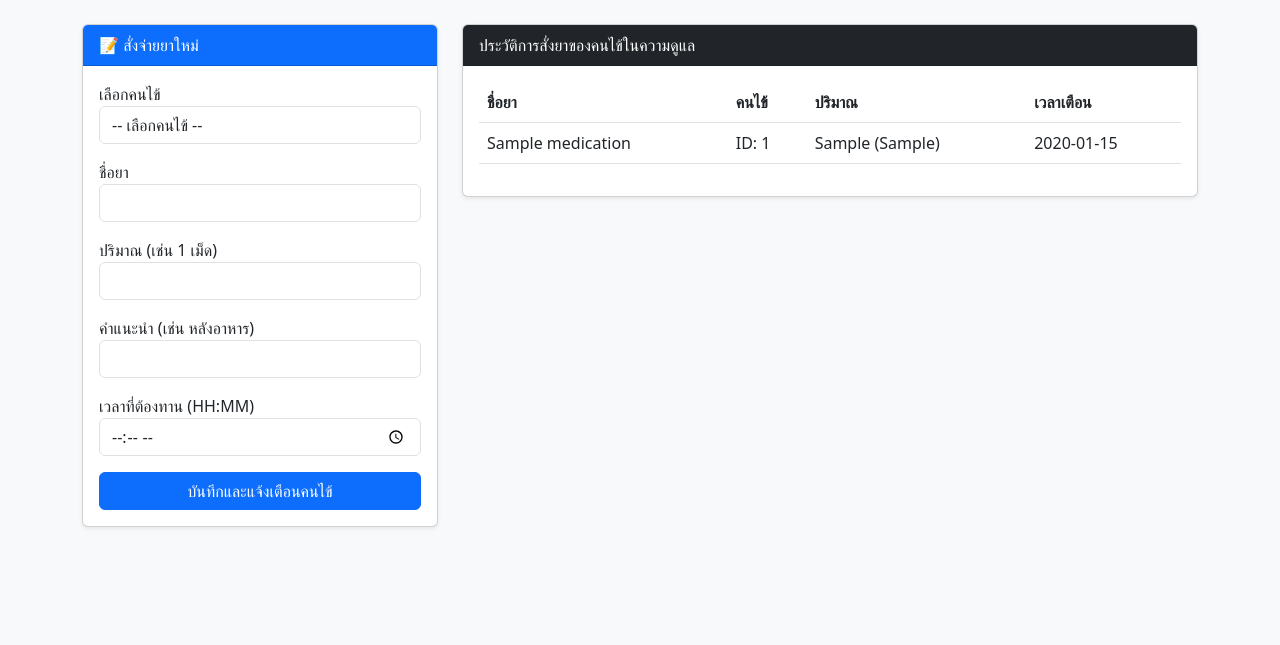
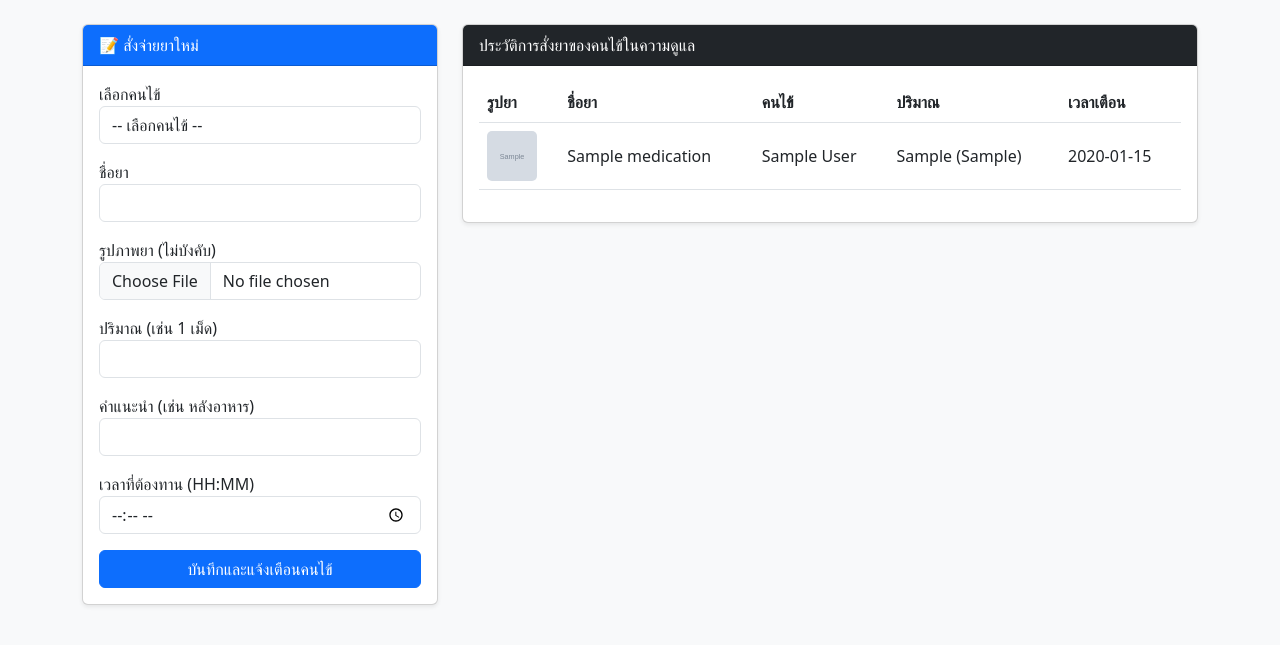
Before and after one commit to 6710110246-svg/JodYa, a Flask app: template templates/doctor_dash.html in a window 1280 px wide. Shown: the part 56-701 px from the top of the page. Run offline with Flask 3, Linux system fonts and the light colour scheme; the template is opened without the code that fills it: values that come from a table or form of the project are taken from there, others are empty; tables that the repository leaves empty hold one stand-in row (values such as "Sample post"); grey boxes marked "Sample" are stand-in pictures; parts of the project's set-up code (start-up, migrations or seed data) failed here and were passed over.

Commit message:
Doctor update

```diff
--- a/app.py
+++ b/app.py
@@ -1,4 +1,5 @@
 import os
+from werkzeug.utils import secure_filename
 from datetime import datetime, timedelta
 from flask import Flask, render_template, request, redirect, url_for, flash, session, abort
 from flask_sqlalchemy import SQLAlchemy
@@ -8,6 +9,8 @@ from flask_mail import Mail, Message as MailMessage
 from apscheduler.schedulers.background import BackgroundScheduler
 from functools import wraps
 
+app.config['UPLOAD_FOLDER'] = 'static/uploads'
+os.makedirs(app.config['UPLOAD_FOLDER'], exist_ok=True)
 # ตั้งค่าให้ OAuth ยอมรับ HTTP (สำหรับ dev/IP)
 os.environ['OAUTHLIB_INSECURE_TRANSPORT'] = '1'
 
@@ -25,7 +28,6 @@ app.config['MAIL_USE_TLS'] = True
 app.config['MAIL_USERNAME'] = 'YOUR_EMAIL@gmail.com'     # ใส่อีเมลของคุณ
 app.config['MAIL_PASSWORD'] = 'YOUR_APP_PASSWORD'        # ใส่ App Password ของอีเมล
 
-# ดึงค่า Client ID และ Secret จาก Environment Variables (ปลอดภัย ไม่โดน GitHub บล็อก)
 GOOGLE_CLIENT_ID = os.environ.get('GOOGLE_CLIENT_ID')
 GOOGLE_CLIENT_SECRET = os.environ.get('GOOGLE_CLIENT_SECRET')
 
@@ -42,7 +44,7 @@ google = oauth.register(
     authorize_url='https://accounts.google.com/o/oauth2/auth',
     authorize_params=None,
     api_base_url='https://www.googleapis.com/oauth2/v1/',
-    jwks_uri='https://www.googleapis.com/oauth2/v3/certs',  # แก้ปัญหา Missing jwks_uri
+    jwks_uri='https://www.googleapis.com/oauth2/v3/certs',
     client_kwargs={'scope': 'openid email profile'},
 )
 
@@ -66,14 +68,17 @@ class Medication(db.Model):
     doctor_id = db.Column(db.Integer, db.ForeignKey('user.id'))
     med_name = db.Column(db.String(100), nullable=False)
     dosage = db.Column(db.String(50))
-    instruction = db.Column(db.String(50)) # เช่น หลังอาหารเช้า
-    time_to_take = db.Column(db.String(10)) # เก็บเวลาเป็น HH:MM
+    instruction = db.Column(db.String(50))
+    time_to_take = db.Column(db.String(10))
+    image_file = db.Column(db.String(255), nullable=True) # เพิ่มบรรทัดนี้
+    # เชื่อมความสัมพันธ์เพื่อดึงชื่อคนไข้มาโชว์ง่ายๆ
+    patient = db.relationship('User', foreign_keys=[patient_id])
 
 class MedLog(db.Model):
     id = db.Column(db.Integer, primary_key=True)
     med_id = db.Column(db.Integer, db.ForeignKey('medication.id'))
     date_logged = db.Column(db.Date, default=datetime.utcnow().date)
-    status = db.Column(db.String(20), default='pending') # taken, pending
+    status = db.Column(db.String(20), default='pending')
 
 @login_manager.user_loader
 def load_user(user_id):
@@ -94,6 +99,7 @@ def doctor_required(f):
 @login_required
 def index():
     if current_user.role == 'doctor':
+        # ดึงรายชื่อคนไข้ทั้งหมดไปแสดงให้หมอเลือกใน Dropdown
         patients = User.query.filter_by(role='patient').all()
         meds = Medication.query.filter_by(doctor_id=current_user.id).all()
         return render_template('doctor_dash.html', patients=patients, meds=meds)
@@ -111,7 +117,8 @@ def login():
 def login_role(role):
     session['temp_role'] = role
     redirect_uri = url_for('authorize', _external=True)
-    return google.authorize_redirect(redirect_uri)
+    # เพิ่ม prompt='select_account' เพื่อบังคับให้ผู้ใช้เลือกอีเมลเสมอ
+    return google.authorize_redirect(redirect_uri, prompt='select_account')
 
 @app.route('/authorize')
 def authorize():
@@ -119,7 +126,10 @@ def authorize():
     resp = google.get('userinfo')
     user_info = resp.json()
 
+    # เช็คว่ามีอีเมลนี้ในฐานข้อมูลหรือยัง
     user = User.query.filter_by(email=user_info['email']).first()
+
+    # ถ้ายืนยันอีเมลครั้งแรก ให้สร้างบัญชีและใส่ role ตามที่กดปุ่มมา
     if not user:
         role = session.get('temp_role', 'patient')
         user = User(google_id=user_info['id'], email=user_info['email'], name=user_info['name'], role=role)
@@ -148,8 +158,25 @@ def assign_med():
     instruction = request.form.get('instruction')
     time_to_take = request.form.get('time_to_take')
 
-    new_med = Medication(patient_id=patient_id, doctor_id=current_user.id,
-                         med_name=med_name, dosage=dosage, instruction=instruction, time_to_take=time_to_take)
+    if not patient_id:
+        flash('กรุณาเลือกคนไข้ที่ต้องการจ่ายยา', 'danger')
+        return redirect(url_for('index'))
+
+    # จัดการเซฟไฟล์รูปภาพ (ถ้ามีการอัปโหลด)
+    image_file = None
+    if 'med_image' in request.files:
+        file = request.files['med_image']
+        if file.filename != '':
+            filename = secure_filename(file.filename)
+            file.save(os.path.join(app.config['UPLOAD_FOLDER'], filename))
+            image_file = filename
+
+    new_med = Medication(
+        patient_id=patient_id, doctor_id=current_user.id,
+        med_name=med_name, dosage=dosage, instruction=instruction,
+        time_to_take=time_to_take, image_file=image_file # เพิ่ม image_file ตรงนี้
+    )
+
     db.session.add(new_med)
     db.session.commit()
     flash('จ่ายยาให้คนไข้เรียบร้อยแล้ว!', 'success')
--- a/templates/doctor_dash.html
+++ b/templates/doctor_dash.html
@@ -6,11 +6,12 @@
         <div class="card shadow-sm">
             <div class="card-header bg-primary text-white">📝 สั่งจ่ายยาใหม่</div>
             <div class="card-body">
-                <form action="{{ url_for('assign_med') }}" method="POST">
+                <!-- สำคัญ: ต้องมี enctype="multipart/form-data" ระบบถึงจะยอมให้ส่งไฟล์รูปภาพได้ -->
+                <form action="{{ url_for('assign_med') }}" method="POST" enctype="multipart/form-data">
                     <div class="mb-3">
                         <label>เลือกคนไข้</label>
                         <select name="patient_id" class="form-control" required>
-                            <option value="">-- เลือกคนไข้ --</option>
+                            <option value="" disabled selected>-- เลือกคนไข้ --</option>
                             {% for p in patients %}
                                 <option value="{{ p.id }}">{{ p.name }} ({{ p.email }})</option>
                             {% endfor %}
@@ -19,6 +20,11 @@
                     <div class="mb-3">
                         <label>ชื่อยา</label>
                         <input type="text" name="med_name" class="form-control" required>
+                    </div>
+                    <!-- ช่องสำหรับอัปโหลดรูปภาพยา -->
+                    <div class="mb-3">
+                        <label>รูปภาพยา (ไม่บังคับ)</label>
+                        <input type="file" name="med_image" class="form-control" accept="image/*">
                     </div>
                     <div class="mb-3">
                         <label>ปริมาณ (เช่น 1 เม็ด)</label>
@@ -43,9 +49,10 @@
         <div class="card shadow-sm">
             <div class="card-header bg-dark text-white">ประวัติการสั่งยาของคนไข้ในความดูแล</div>
             <div class="card-body">
-                <table class="table">
+                <table class="table align-middle">
                     <thead>
                         <tr>
+                            <th>รูปยา</th>
                             <th>ชื่อยา</th>
                             <th>คนไข้</th>
                             <th>ปริมาณ</th>
@@ -55,8 +62,16 @@
                     <tbody>
                         {% for med in meds %}
                         <tr>
+                            <!-- คอลัมน์แสดงรูปภาพยา -->
+                            <td>
+                                {% if med.image_file %}
+                                    <img src="{{ url_for('static', filename='uploads/' + med.image_file) }}" alt="Med Image" style="width: 50px; height: 50px; object-fit: cover; border-radius: 5px;">
+                                {% else %}
+                                    <span class="text-muted" style="font-size: 0.8em;">ไม่มีรูป</span>
+                                {% endif %}
+                            </td>
                             <td>{{ med.med_name }}</td>
-                            <td>ID: {{ med.patient_id }}</td>
+                            <td>{{ med.patient.name }}</td> <!-- ดึงชื่อคนไข้มาแสดงแทน ID -->
                             <td>{{ med.dosage }} ({{ med.instruction }})</td>
                             <td>{{ med.time_to_take }}</td>
                         </tr>
```
